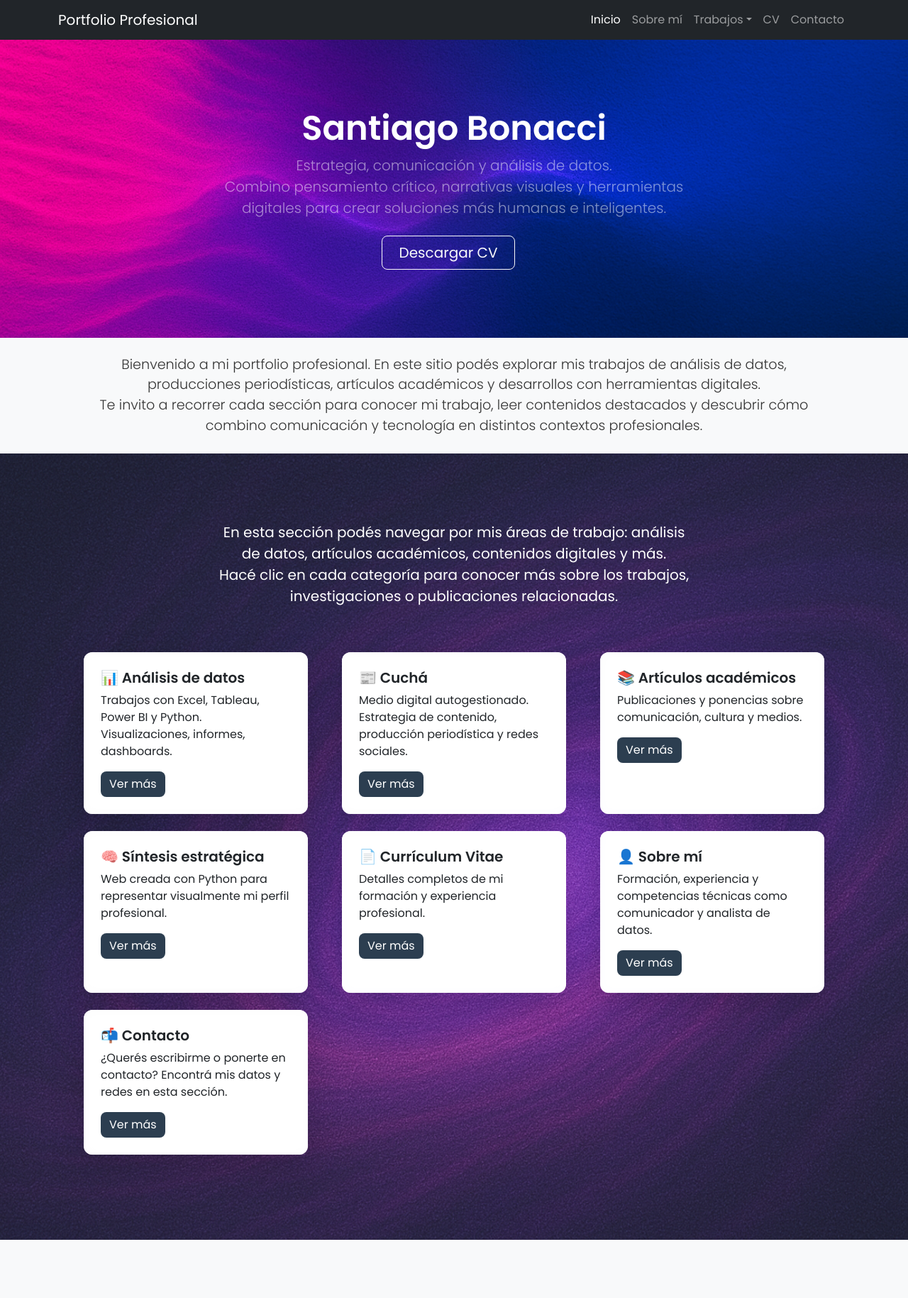
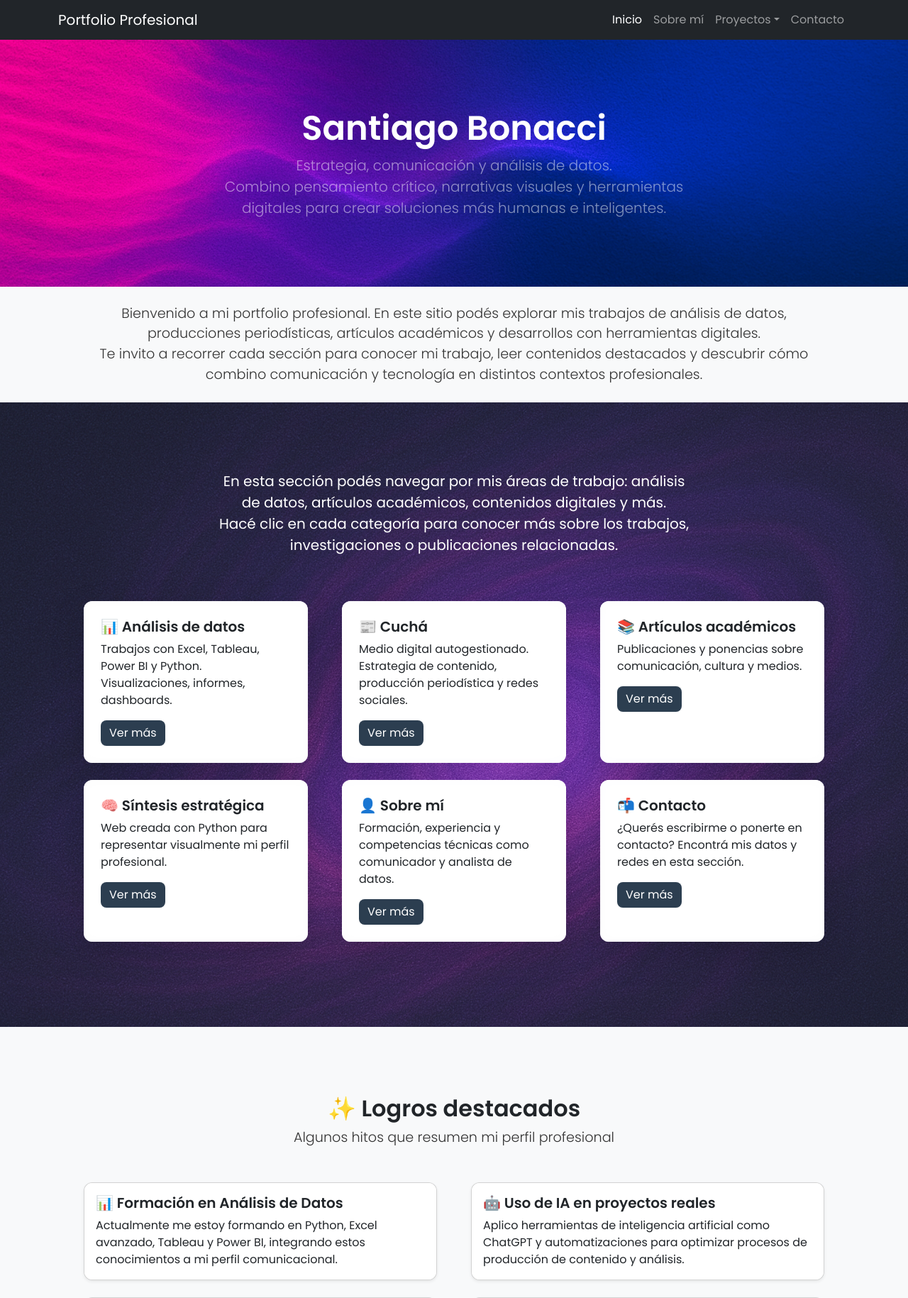
Before and after one commit to sbonacci33/mi_portfolio, a Flask app: page / in a window 1280 px wide. Shown: the top 1829 px of the page at 71% size. Run offline with Flask 3, Linux system fonts and the light colour scheme; some libraries are stand-ins or nearby versions.

Commit message:
Actualiza navegación y tarjetas

```diff
--- a/templates/base.html
+++ b/templates/base.html
@@ -39,16 +39,13 @@
                             <a class="nav-link {% if request.endpoint == 'sobre_mi' %}active{% endif %}" href="{{ url_for('sobre_mi') }}">Sobre mí</a>
                         </li>
                         <li class="nav-item dropdown">
-                            <a class="nav-link dropdown-toggle {% if request.endpoint in ['cucha','trabajos','sintesis','articulos'] %}active{% endif %}" href="#" role="button" data-bs-toggle="dropdown" aria-expanded="false">Trabajos</a>
+                            <a class="nav-link dropdown-toggle {% if request.endpoint in ['cucha','trabajos','sintesis','articulos'] %}active{% endif %}" href="#" role="button" data-bs-toggle="dropdown" aria-expanded="false">Proyectos</a>
                             <ul class="dropdown-menu dropdown-menu-dark">
                                 <li><a class="dropdown-item" href="{{ url_for('cucha') }}">Cuchá</a></li>
                                 <li><a class="dropdown-item" href="{{ url_for('trabajos') }}">Trabajos</a></li>
                                 <li><a class="dropdown-item" href="{{ url_for('sintesis') }}">Síntesis Estratégica</a></li>
                                 <li><a class="dropdown-item" href="{{ url_for('articulos') }}">Artículos Académicos</a></li>
                             </ul>
-                        </li>
-                        <li class="nav-item">
-                            <a class="nav-link {% if request.endpoint == 'cv' %}active{% endif %}" href="{{ url_for('cv') }}">CV</a>
                         </li>
                         <li class="nav-item">
                             <a class="nav-link {% if request.endpoint == 'contacto' %}active{% endif %}" href="{{ url_for('contacto') }}">Contacto</a>
--- a/templates/index.html
+++ b/templates/index.html
@@ -11,10 +11,6 @@
                         Estrategia, comunicación y análisis de datos.<br>
                         Combino pensamiento crítico, narrativas visuales y herramientas digitales para crear soluciones más humanas e inteligentes.
                     </p>
-                    <a class="btn btn-outline-light btn-lg px-4 me-sm-3"
-                       href="{{ url_for('static', filename='docs/Currículum 2025.pdf') }}" download>
-                       Descargar CV
-                    </a>
                 </div>
             </div>
         </div>
@@ -52,7 +48,6 @@
                 {'titulo': '📰 Cuchá', 'texto': 'Medio digital autogestionado. Estrategia de contenido, producción periodística y redes sociales.', 'url': 'cucha'},
                 {'titulo': '📚 Artículos académicos', 'texto': 'Publicaciones y ponencias sobre comunicación, cultura y medios.', 'url': 'articulos'},
                 {'titulo': '🧠 Síntesis estratégica', 'texto': 'Web creada con Python para representar visualmente mi perfil profesional.', 'url': 'sintesis'},
-                {'titulo': '📄 Currículum Vitae', 'texto': 'Detalles completos de mi formación y experiencia profesional.', 'url': 'cv'},
                 {'titulo': '👤 Sobre mí', 'texto': 'Formación, experiencia y competencias técnicas como comunicador y analista de datos.', 'url': 'sobre_mi'},
                 {'titulo': '📬 Contacto', 'texto': '¿Querés escribirme o ponerte en contacto? Encontrá mis datos y redes en esta sección.', 'url': 'contacto'}
             ] %}
--- a/templates/sobre_mi.html
+++ b/templates/sobre_mi.html
@@ -49,7 +49,7 @@
                 </p>
 
                 <p>
-                    Si querés conocer más sobre mi recorrido profesional, formación, competencias técnicas y experiencias, podés consultar el <a href="{{ url_for('static', filename='docs/Currículum 2025.pdf') }}" target="_blank"><strong>CV completo</strong></a> que elaboré en base a estos proyectos, trabajos y aprendizajes.
+                    Si querés conocer más sobre mi recorrido profesional, formación, competencias técnicas y experiencias, podés consultar el <a href="{{ url_for('cv') }}"><strong>CV completo</strong></a> que elaboré en base a estos proyectos, trabajos y aprendizajes.
                 </p>
             </div>
         </div>
```
